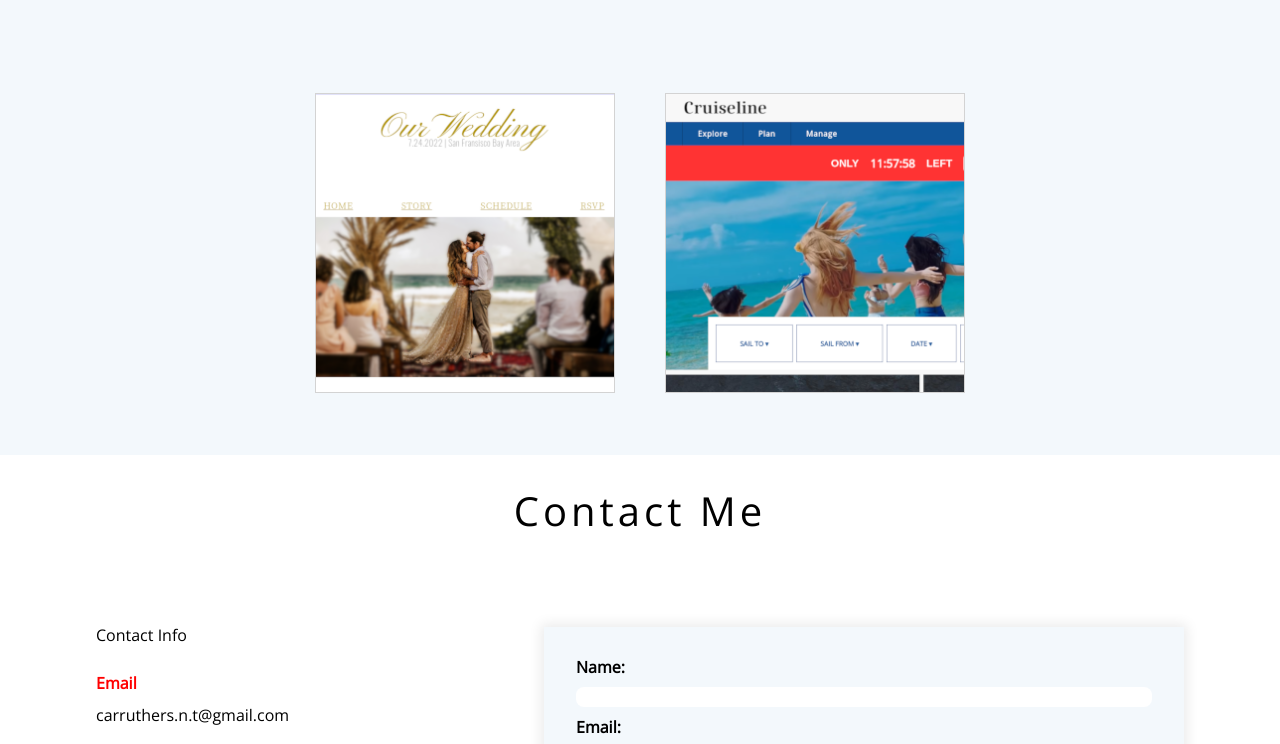
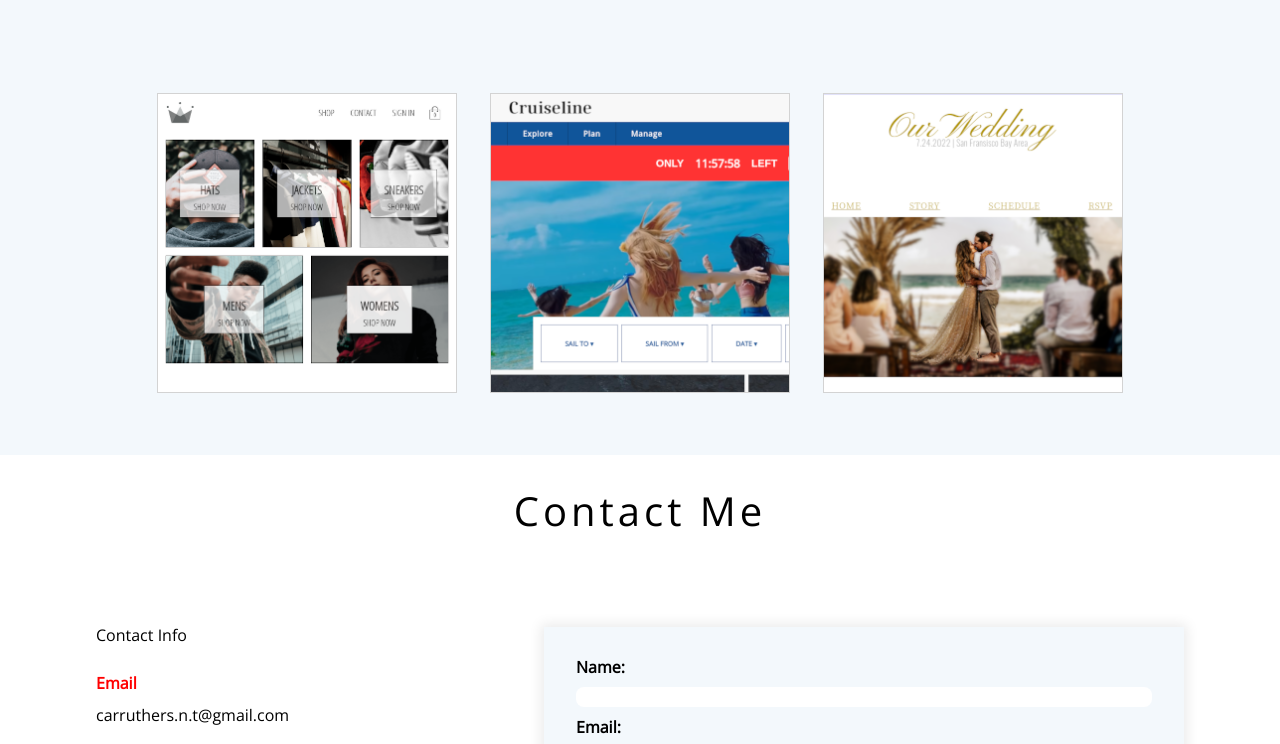
Before and after one commit to gif007/gif007.github.io, a Gatsby site: page / in a window 1280 px wide. Shown: the part 2345-3089 px from the top of the page. Built offline with nearby package versions, Linux system fonts and the light colour scheme; Gatsby itself is replaced by a stand-in of ours; a web font is replaced by a local one.

Commit message:
added crwn-clothing to portfolio

```diff
--- a/src/components/portfolio/portfolio.component.js
+++ b/src/components/portfolio/portfolio.component.js
@@ -3,6 +3,7 @@ import { Link } from 'gatsby';
 
 import WeddingThumbnail from '../../images/index/wedding-template-thumb-300x300.png';
 import CruiselineThumbnail from '../../images/index/cruiseline-template-thumb-300x300.png';
+import CrwnClothing from '../../images/index/crwn-clothing-website-thumb-300x300.png';
 
 import {
     GenericContainer,
@@ -20,10 +21,10 @@ const Portfolio = () => (
         <GenericHeadingWrapper>Portfolio</GenericHeadingWrapper>
         <PortfolioGrid>
 
-            <Link to='/wedding-template/'>
+            <Link to='https://crwn-clothing-ns.herokuapp.com/'>
                 <MenuItemContainer>
                     <BackgroundImageContainer
-                        style={{backgroundImage: `url(${WeddingThumbnail}`}}
+                        style={{backgroundImage: `url(${CrwnClothing}`}}
                     />
                 </MenuItemContainer>
             </Link>
@@ -36,6 +37,14 @@ const Portfolio = () => (
                 </MenuItemContainer>
             </Link>
 
+            <Link to='/wedding-template/'>
+                <MenuItemContainer>
+                    <BackgroundImageContainer
+                        style={{backgroundImage: `url(${WeddingThumbnail}`}}
+                    />
+                </MenuItemContainer>
+            </Link>
+
         </PortfolioGrid>
     </GenericContainer>
 );
--- a/src/components/portfolio/portfolio.styles.js
+++ b/src/components/portfolio/portfolio.styles.js
@@ -31,7 +31,7 @@ export const PortfolioGrid = styled.div`
     flex-wrap: wrap;
     justify-content: space-around;
     align-items: center;
-    width: 700px;
+    width: 1000px;
     margin: 0 auto;
 
     @media screen and (max-width: 800px) {
```
Also changed, not shown: src/images/index/crwn-clothing-website-thumb-300x300.png (added).
